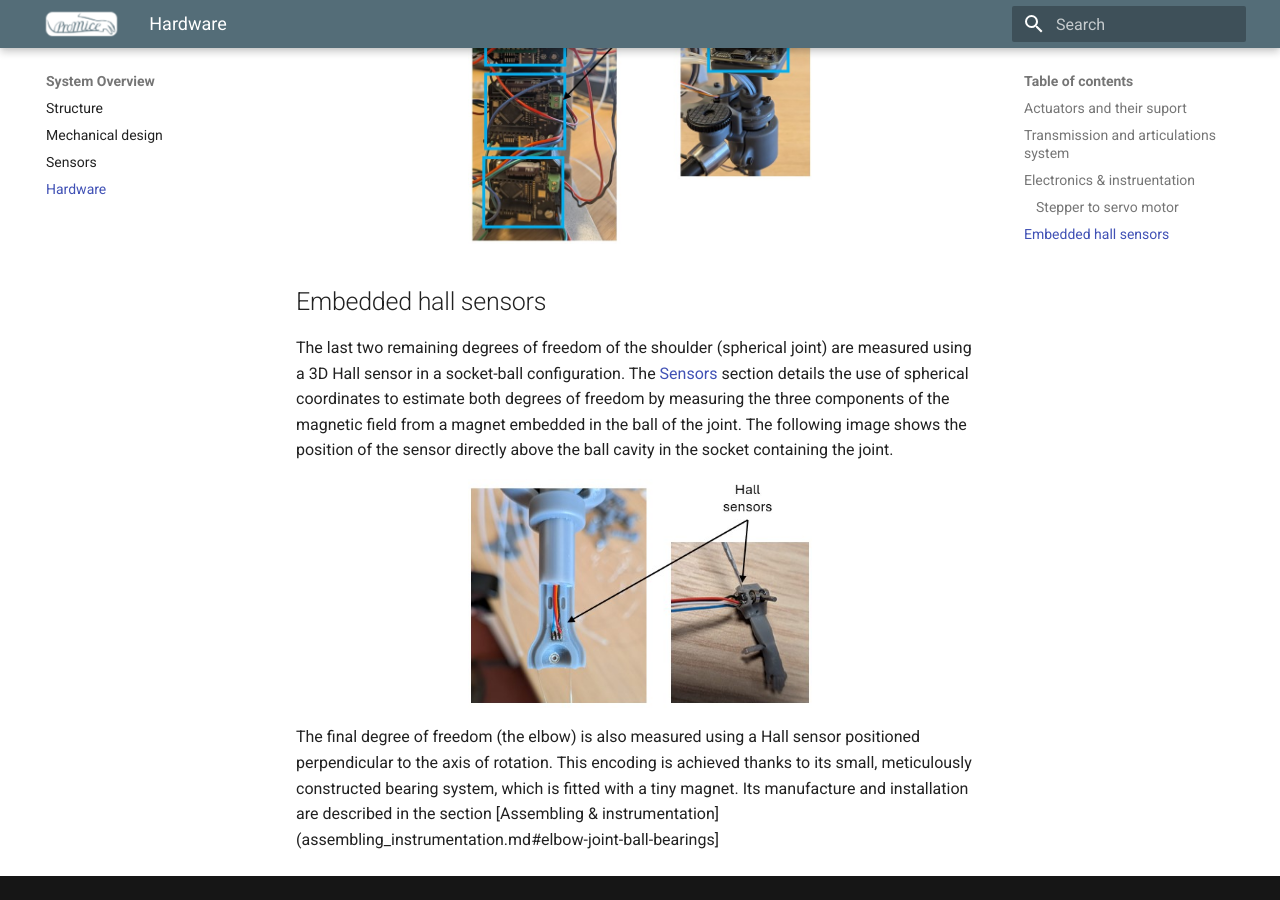
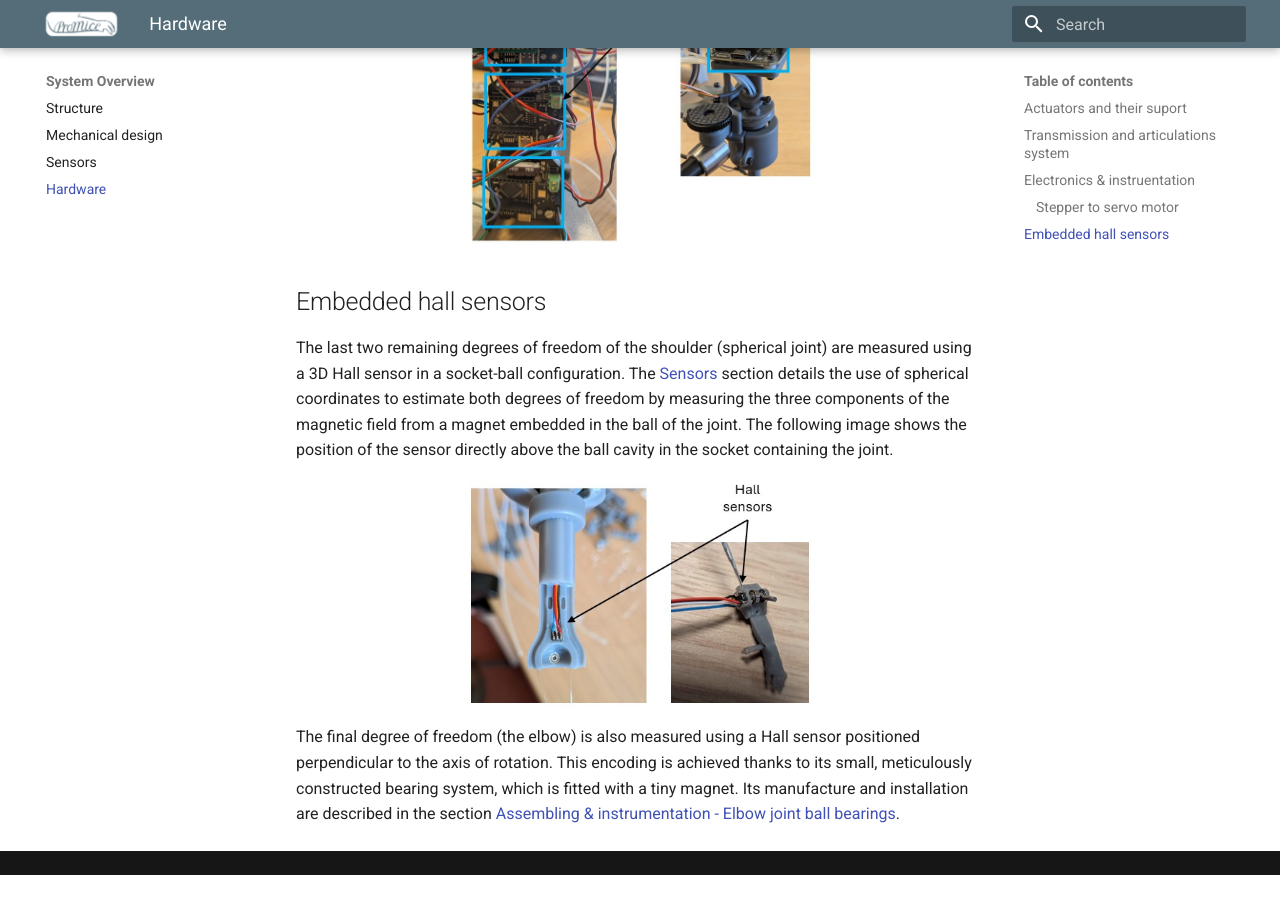
Before and after one commit to Juan-CarlosM/ProMice, an MkDocs documentation site: the page built from docs/hardware.md, in a window 1280 px wide and 900 px high, scrolled down 2102 px. Built offline with MkDocs 1.6.1 and Material for MkDocs 9.7.7, drawn with Linux system fonts in a browser that asks for light colours; after the commit the page ends 2977 px from its top, so only the background shows below that.

Commit message:
Update reference to elbow joint ball bearings section

```diff
--- a/docs/hardware.md
+++ b/docs/hardware.md
@@ -30,4 +30,4 @@ The following image shows the position of the sensor directly above the ball cav
 
 ![Hall sensors socket and elbow](images/hall_sensors_socket.jpg){width=50% .center}
 
-The final degree of freedom (the elbow) is also measured using a Hall sensor positioned perpendicular to the axis of rotation. This encoding is achieved thanks to its small, meticulously constructed bearing system, which is fitted with a tiny magnet. Its manufacture and installation are described in the section [Assembling & instrumentation](assembling_instrumentation.md#elbow-joint-ball-bearings]
+The final degree of freedom (the elbow) is also measured using a Hall sensor positioned perpendicular to the axis of rotation. This encoding is achieved thanks to its small, meticulously constructed bearing system, which is fitted with a tiny magnet. Its manufacture and installation are described in the section [Assembling & instrumentation - Elbow joint ball bearings](assembling_instrumentation.md#elbow-joint-ball-bearings).
```
